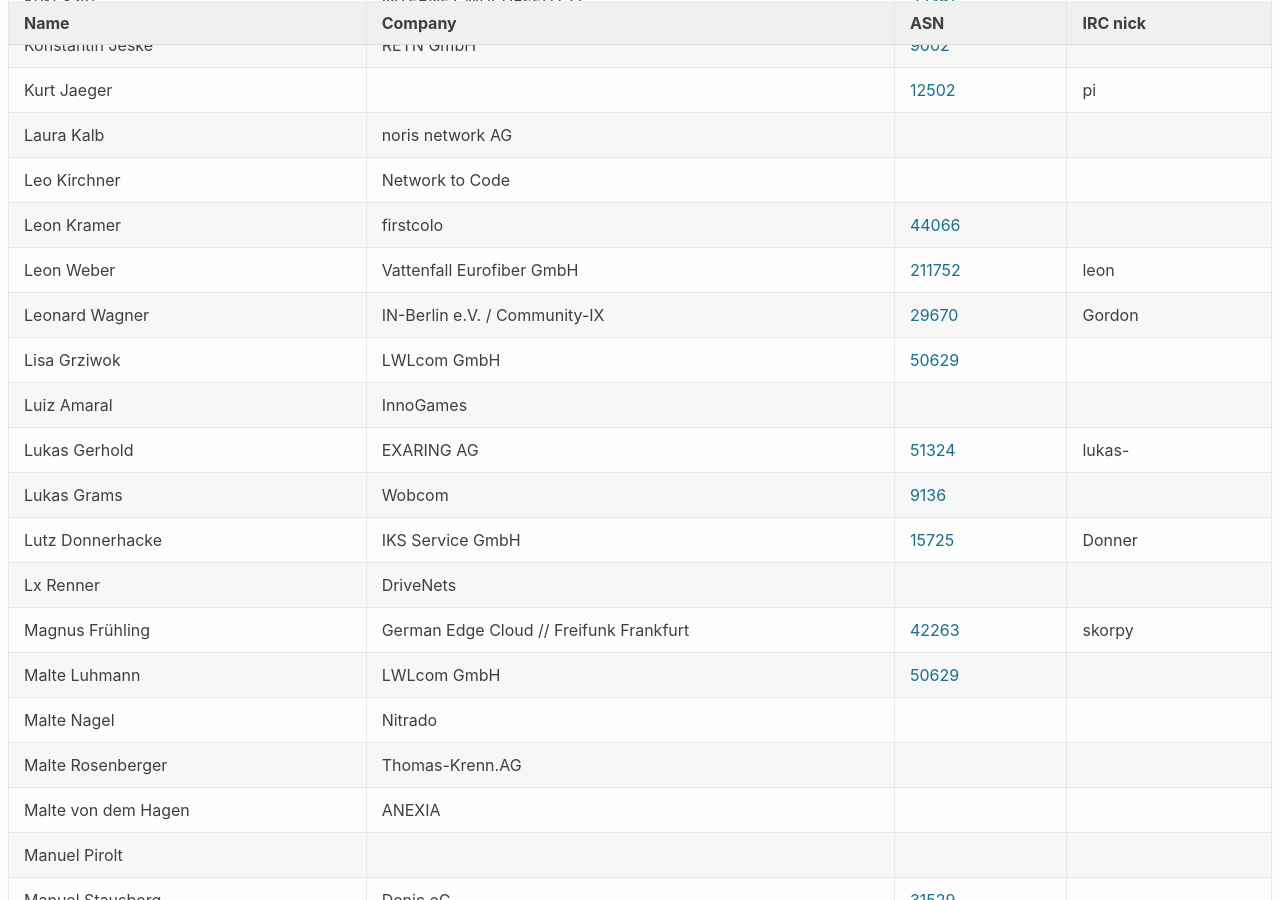
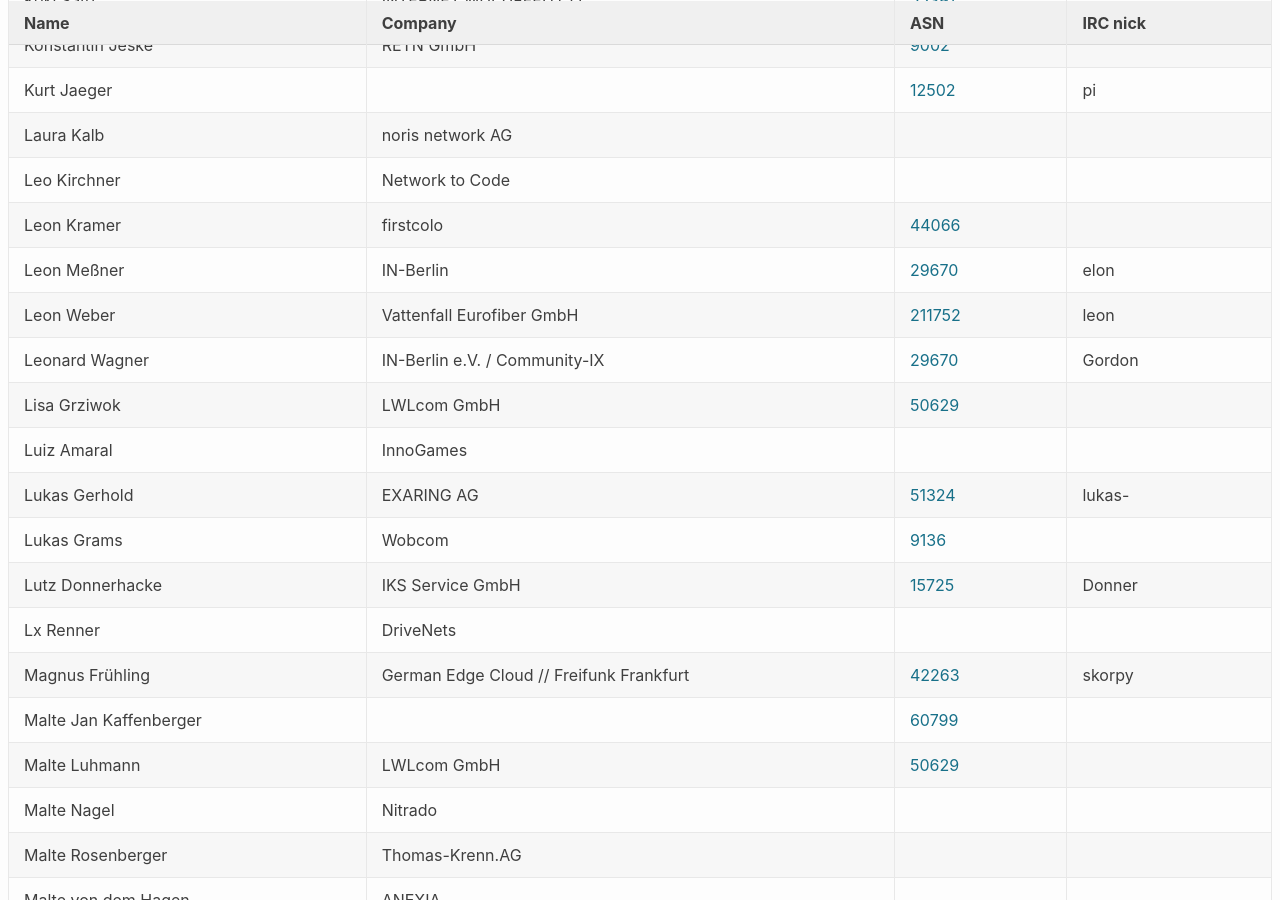
Before and after one commit to denog/pretix-attendeelist, a Jekyll site: the page built from denog14/index.md, in a window 1280 px wide and 900 px high, scrolled down 6319 px. Built offline with Jekyll 4.4.1, drawn with Linux system fonts in a browser that asks for light colours.

Commit message:
Latest data: Wed Nov  9 09:31:32 UTC 2022

```diff
--- a/_data/attendees_denog14_onsite.json
+++ b/_data/attendees_denog14_onsite.json
@@ -858,6 +858,12 @@
     "asn": "44066"
   },
   {
+    "name": "Leon Meßner",
+    "company": "IN-Berlin",
+    "irc": "elon",
+    "asn": "29670"
+  },
+  {
     "name": "Leon Weber",
     "company": "Vattenfall Eurofiber GmbH",
     "irc": "leon",
@@ -904,6 +910,12 @@
     "company": "German Edge Cloud // Freifunk Frankfurt",
     "irc": "skorpy",
     "asn": "42263"
+  },
+  {
+    "name": "Malte Jan Kaffenberger",
+    "company": null,
+    "irc": null,
+    "asn": "60799"
   },
   {
     "name": "Malte Luhmann",
```
